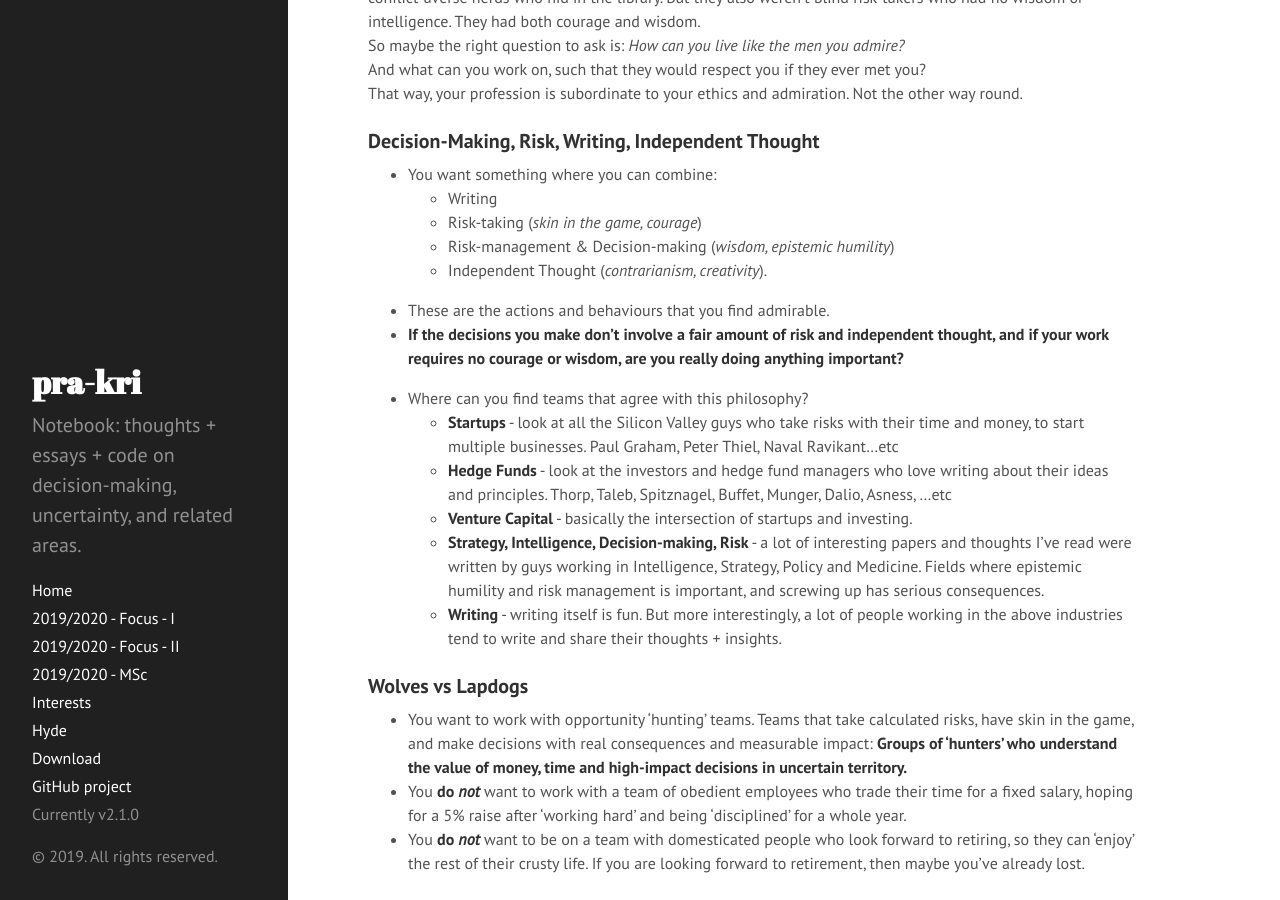
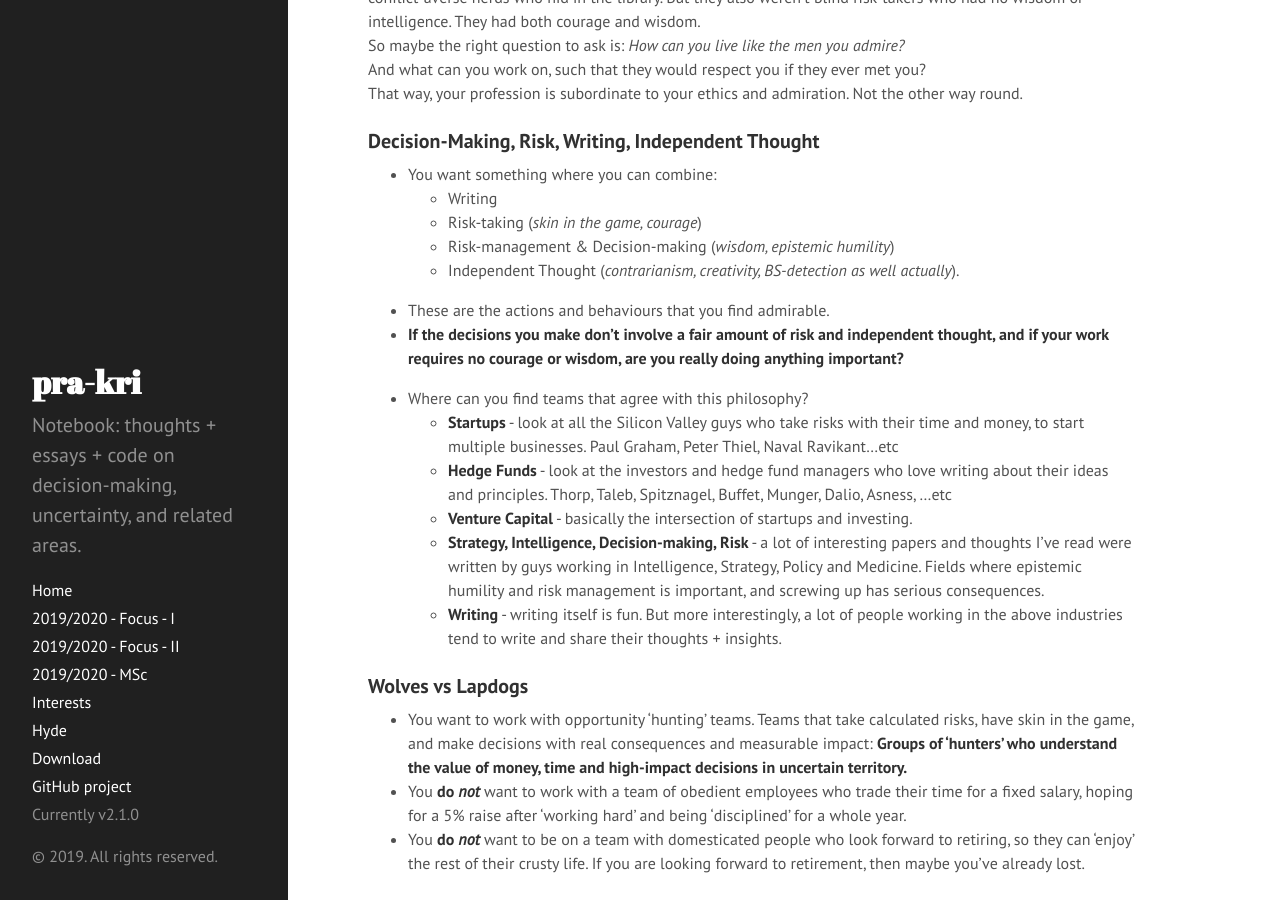
Before and after one commit to pra-kri/pra-kri.github.io, a Jekyll site: the page built from incomplete/2019to2020_focus.md, in a window 1280 px wide and 900 px high, scrolled down 521 px. Built offline with Jekyll 4.4.1, drawn with Linux system fonts in a browser that asks for light colours; our own code applies the rules of GitHub Pages for plain Markdown files; Markdown is read by kramdown in place of the engine named in the settings.

Commit message:
Update 2019to2020_focus.md

```diff
--- a/incomplete/2019to2020_focus.md
+++ b/incomplete/2019to2020_focus.md
@@ -24,7 +24,7 @@ That way, your profession is subordinate to your ethics and admiration. Not the
     - Writing
     - Risk-taking (*skin in the game, courage*)
     - Risk-management & Decision-making (*wisdom, epistemic humility*)
-    - Independent Thought (*contrarianism, creativity*).
+    - Independent Thought (*contrarianism, creativity, BS-detection as well actually*).
 * These are the actions and behaviours that you find admirable.
 * **If the decisions you make don't involve a fair amount of risk and independent thought, and if your work requires no courage or wisdom, are you really doing anything important?**
 
```
